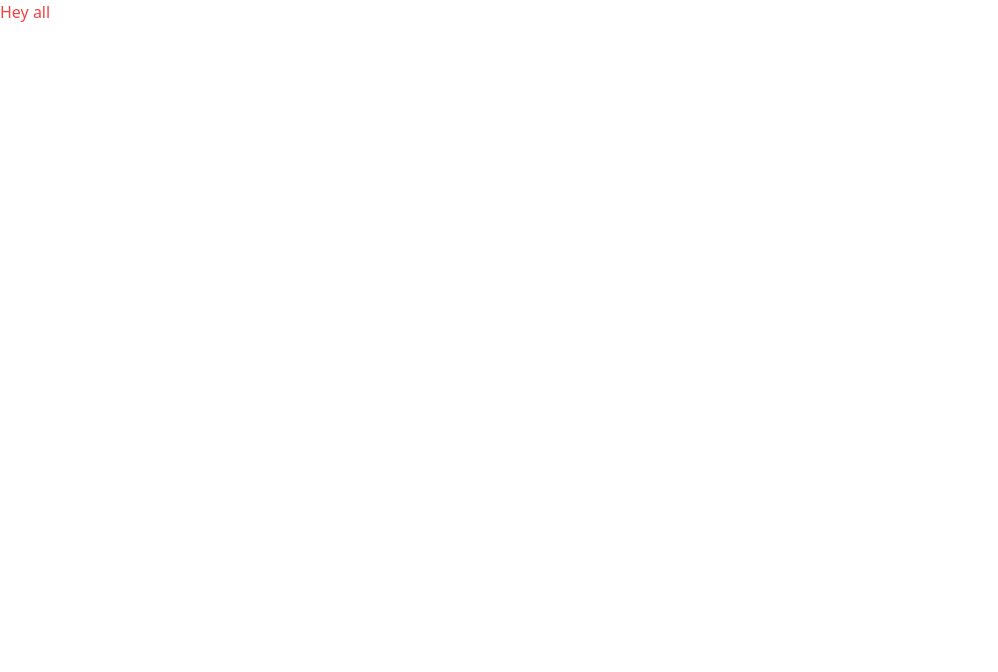
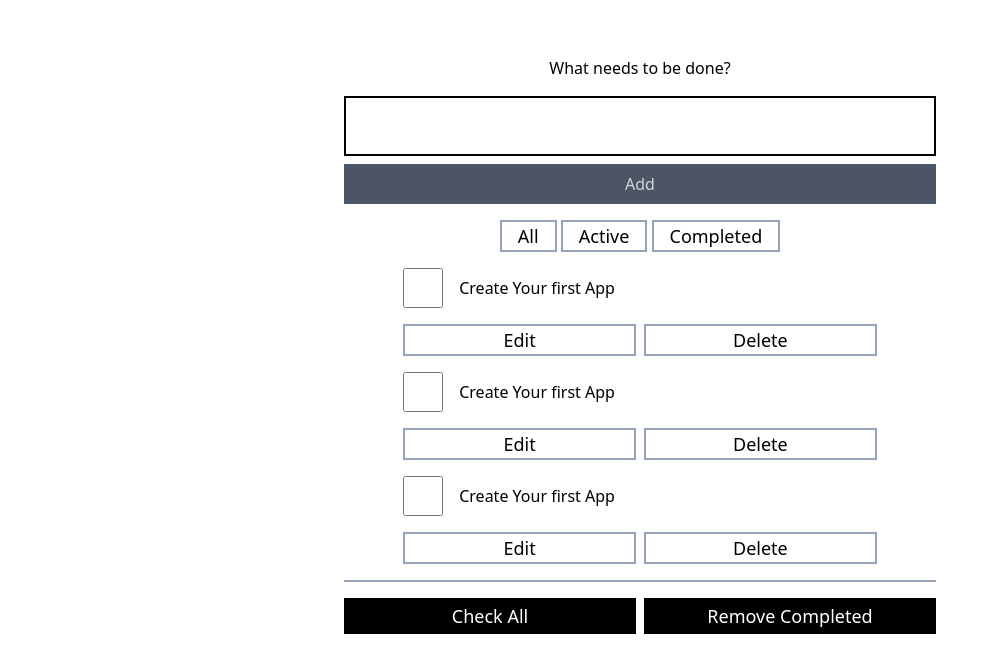
Before and after one commit to capnchill/todo_svelte, a SvelteKit app: page / in a window 1280 px wide. Shown: the top 672 px of the page, without its empty margins (0-998 px from the left). Built offline with nearby package versions, Linux system fonts and the light colour scheme.

Commit message:
Add form markup

```diff
--- a/package.json
+++ b/package.json
@@ -21,8 +21,9 @@
 		"eslint-config-prettier": "^9.1.0",
 		"eslint-plugin-svelte": "^2.35.1",
 		"postcss": "^8.4.38",
-		"prettier": "^3.1.1",
+		"prettier": "^3.2.5",
 		"prettier-plugin-svelte": "^3.1.2",
+		"prettier-plugin-tailwindcss": "^0.5.13",
 		"svelte": "^4.2.7",
 		"svelte-check": "^3.6.0",
 		"tailwindcss": "^3.4.3",
--- a/src/routes/+page.svelte
+++ b/src/routes/+page.svelte
@@ -1,5 +1,8 @@
 <script>
-    import "../app.css"
+	import '../app.css';
+	import Todos from './Todos.svelte';
 </script>
 
-<h1 class="text-red-500">Hey all</h1>
+<div class="mx-auto mt-10 flex max-w-2xl flex-col content-center px-10 py-4">
+	<Todos />
+</div>
--- /dev/null
+++ b/src/routes/Addtodo.svelte
@@ -0,0 +1,4 @@
+<form class="flex flex-col">
+	<input type="text" class="border-2 border-black p-4" />
+	<button class="mt-2 bg-gray-600 p-2 text-gray-300">Add</button>
+</form>
--- /dev/null
+++ b/src/routes/Bulkaction.svelte
@@ -0,0 +1,14 @@
+<div class="mt-4">
+	<div class="flex gap-2">
+		<button
+			class="mt-10 flex-1 bg-black py-1 text-lg font-extralight text-white hover:underline focus:outline-none sm:mt-0"
+		>
+			Check All
+		</button>
+		<button
+			class="mt-10 flex-1 bg-black py-1 text-lg font-extralight text-white hover:underline focus:outline-none sm:mt-0"
+		>
+			Remove Completed
+		</button>
+	</div>
+</div>
--- /dev/null
+++ b/src/routes/Filtertodo.svelte
@@ -0,0 +1,14 @@
+<div class="mx-auto">
+	<button
+		class="active:underlined mt-10 border-2 border-slate-400 bg-white px-4 text-lg text-black hover:underline focus:outline-none sm:mt-0"
+		>All</button
+	>
+	<button
+		class="mt-10 border-2 border-slate-400 bg-white px-4 text-lg text-black hover:underline focus:outline-none sm:mt-0"
+		>Active</button
+	>
+	<button
+		class="mt-10 border-2 border-slate-400 bg-white px-4 text-lg text-black hover:underline focus:outline-none sm:mt-0"
+		>Completed</button
+	>
+</div>
--- /dev/null
+++ b/src/routes/Todo.svelte
@@ -0,0 +1,97 @@
+<script>
+	let editMode = false;
+</script>
+
+<div class="mb-4">
+	<div class="mb-4">
+		{#if editMode}
+			<!-- Input Group -->
+			<div class="block">
+				<span>New Name for Create Your first App</span>
+				<input type="text" value="Hey" class="rounded border border-gray-300 px-2 py-1" />
+			</div>
+		{:else}
+			<!-- Checkbox Group -->
+			<div class="flex items-center">
+				<input type="checkbox" class="h-10 w-10" />
+				<label for="checkbox" class="pl-4">Create Your first App</label>
+			</div>
+		{/if}
+	</div>
+
+	<div class="flex gap-2">
+		<button
+			class="mt-10 flex-1 border-2 border-slate-400 bg-white px-4 text-lg text-black hover:underline focus:outline-none sm:mt-0"
+		>
+			Edit
+		</button>
+
+		<button
+			class="mt-10 flex-1 border-2 border-slate-400 bg-white px-4 text-lg text-black hover:underline focus:outline-none sm:mt-0"
+		>
+			Delete
+		</button>
+	</div>
+</div>
+
+<div class="mb-4">
+	<div class="mb-4">
+		{#if editMode}
+			<!-- Input Group -->
+			<div class="block">
+				<span>New Name for Create Your first App</span>
+				<input type="text" value="Hey" class="rounded border border-gray-300 px-2 py-1" />
+			</div>
+		{:else}
+			<!-- Checkbox Group -->
+			<div class="flex items-center">
+				<input type="checkbox" class="h-10 w-10" />
+				<label for="checkbox" class="pl-4">Create Your first App</label>
+			</div>
+		{/if}
+	</div>
+
+	<div class="flex gap-2">
+		<button
+			class="mt-10 flex-1 border-2 border-slate-400 bg-white px-4 text-lg text-black hover:underline focus:outline-none sm:mt-0"
+		>
+			Edit
+		</button>
+		<button
+			class="mt-10 flex-1 border-2 border-slate-400 bg-white px-4 text-lg text-black hover:underline focus:outline-none sm:mt-0"
+		>
+			Delete
+		</button>
+	</div>
+</div>
+
+<div class="mb-4">
+	<div class="mb-4">
+		{#if editMode}
+			<!-- Input Group -->
+			<div class="block">
+				<span>New Name for Create Your first App</span>
+				<input type="text" value="Hey" class="rounded border border-gray-300 px-2 py-1" />
+			</div>
+		{:else}
+			<!-- Checkbox Group -->
+			<div class="flex items-center">
+				<input type="checkbox" class="h-10 w-10" />
+				<label for="checkbox" class="pl-4">Create Your first App</label>
+			</div>
+		{/if}
+	</div>
+
+	<div class="flex gap-2">
+		<button
+			class="mt-10 flex-1 border-2 border-slate-400 bg-white px-4 text-lg text-black hover:underline focus:outline-none sm:mt-0"
+		>
+			Edit
+		</button>
+		<button
+			class="mt-10 flex-1 border-2 border-slate-400 bg-white px-4 text-lg text-black hover:underline focus:outline-none sm:mt-0"
+		>
+			Delete
+		</button>
+	</div>
+</div>
--- /dev/null
+++ b/src/routes/Todos.svelte
@@ -0,0 +1,26 @@
+<script>
+	import Addtodo from './Addtodo.svelte';
+	import Todo from './Todo.svelte';
+	import Filtertodo from './Filtertodo.svelte';
+	import Bulkaction from './Bulkaction.svelte';
+</script>
+
+<div class="mx-auto mb-4">
+	<h3>What needs to be done?</h3>
+</div>
+
+<div class="mb-4">
+	<Addtodo />
+</div>
+
+<div class="mx-auto mb-4">
+	<Filtertodo />
+</div>
+
+<div class="mx-auto w-4/5">
+	<Todo />
+</div>
+
+<div class="border-[1px] border-slate-400"></div>
+
+<Bulkaction />
```
Also changed, not shown: 2 other files (tests, documents, lock files or other folders).
